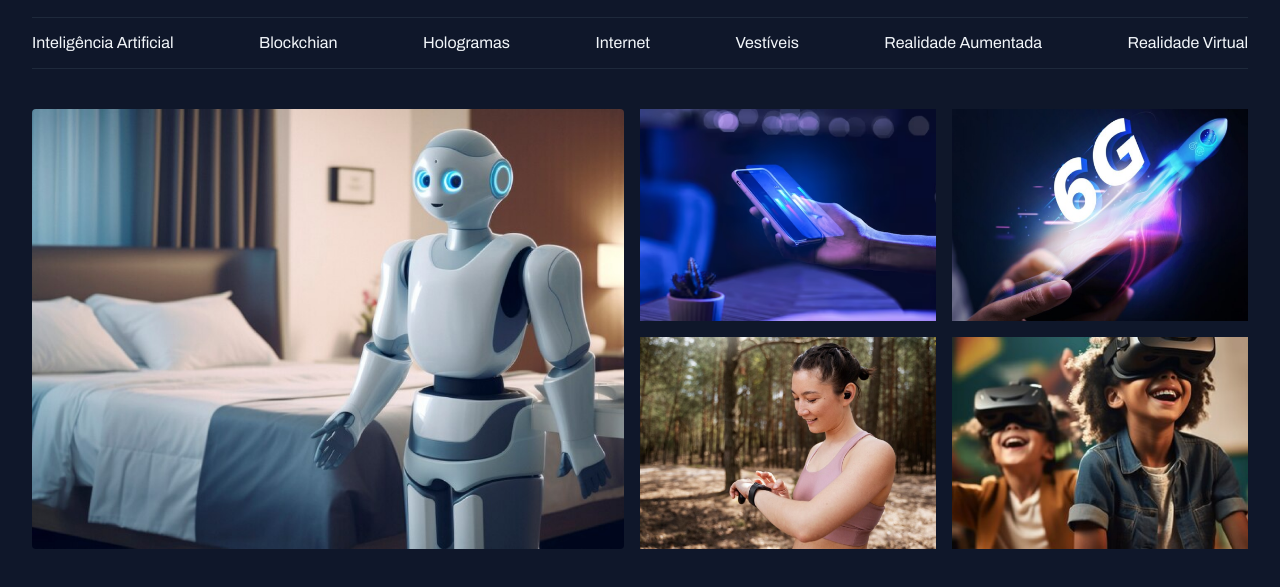
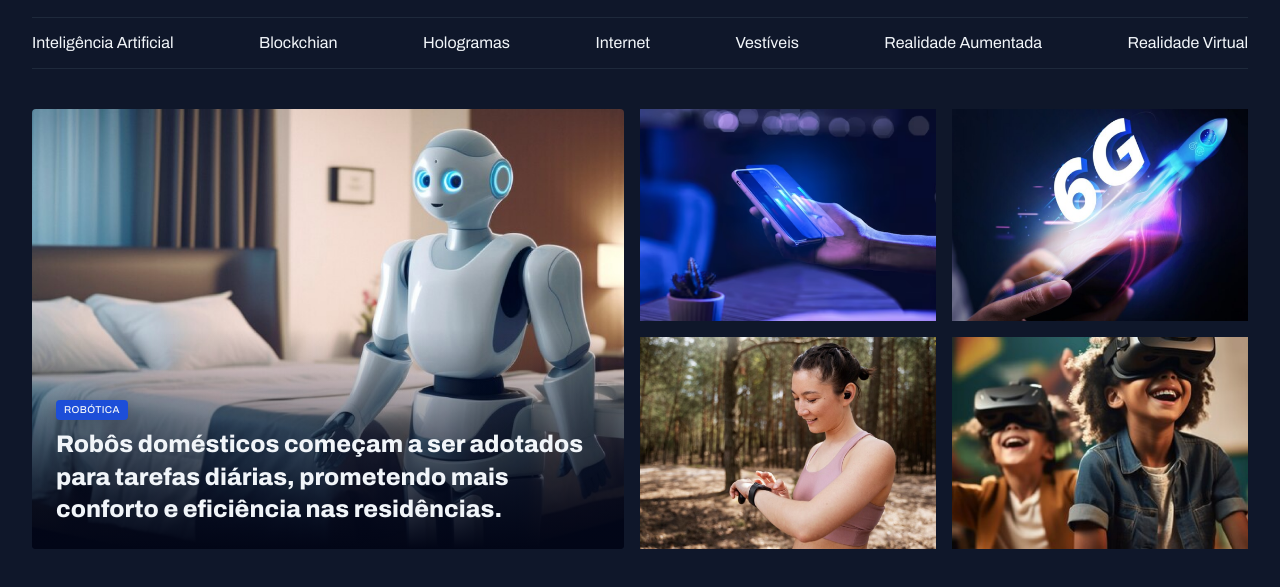
Before and after one commit to ASGust/projeto, a plain HTML site: page index.html in a window 1280 px wide. Shown: the part 55-642 px from the top of the page. Drawn offline with Linux system fonts and the light colour scheme.

Commit message:
ajustando o conteúdo do card

```diff
--- a/index.html
+++ b/index.html
@@ -39,10 +39,17 @@
   </header>
 
   <main class="grid container">
-    <section id="featured" class="grid grid-flow-col gap-16">
-      <div class="card">
+    <section id="featured" class="grid grid-flow-col gap-16 ">
+      <figure class="card">
         <img src="assets/images/Image 01.png" alt="">
-      </div>
+
+        <figcaption>
+          <span class="content-tag">ROBÓTICA</span>
+          <h2 class="text-2xl">
+            Robôs domésticos começam a ser adotados para tarefas diárias, prometendo mais conforto e eficiência nas residências.
+          </h2>
+        </figcaption>
+      </figure>
 
       <div class="grid grid-cols-2 gap-16">
         <div>
--- a/styles/global.css
+++ b/styles/global.css
@@ -54,3 +54,15 @@ img{
 main{
   margin-top: 40px;
 }
+
+.content-tag{
+  display: inline-block;
+  background-color: var(--brand-color-dark);
+  padding: 4px 8px;
+  border-radius: 4px;
+  font: 500 10px/1.2 var(--font-family);
+  text-transform: uppercase;
+  letter-spacing: 0.04em;
+  color: var(--text-color-primary);
+  box-shadow: 0px 4px 16px #02061740;
+}
--- a/styles/sections.css
+++ b/styles/sections.css
@@ -9,16 +9,27 @@
     position: relative;
     overflow: hidden;
 
-    &::before{
+    &::before {
       content: "";
       position: absolute;
       inset: 0;
       top: 50%;
-      background-color: linear-gradient(
+      background: linear-gradient(
         180deg,
         transparent 0%,
         #020617 100%
       );
     }
+
+    figcaption{
+      position: absolute;
+      bottom: 0;
+
+      padding: 24px;
+    }
+
+    h2{
+      margin-top: 8px;
+    }
   }
 }
--- a/styles/utility.css
+++ b/styles/utility.css
@@ -14,3 +14,19 @@
 .gap-16{
   gap: 16px;
 }
+
+.text-2xl{
+  font: var(--h1);
+}
+
+.text-xl{
+  font: var(--h2);
+}
+
+.text-lg{
+  font: var(--h3);
+}
+
+.text-sm{
+  font: var(--text-sm);
+}
```
